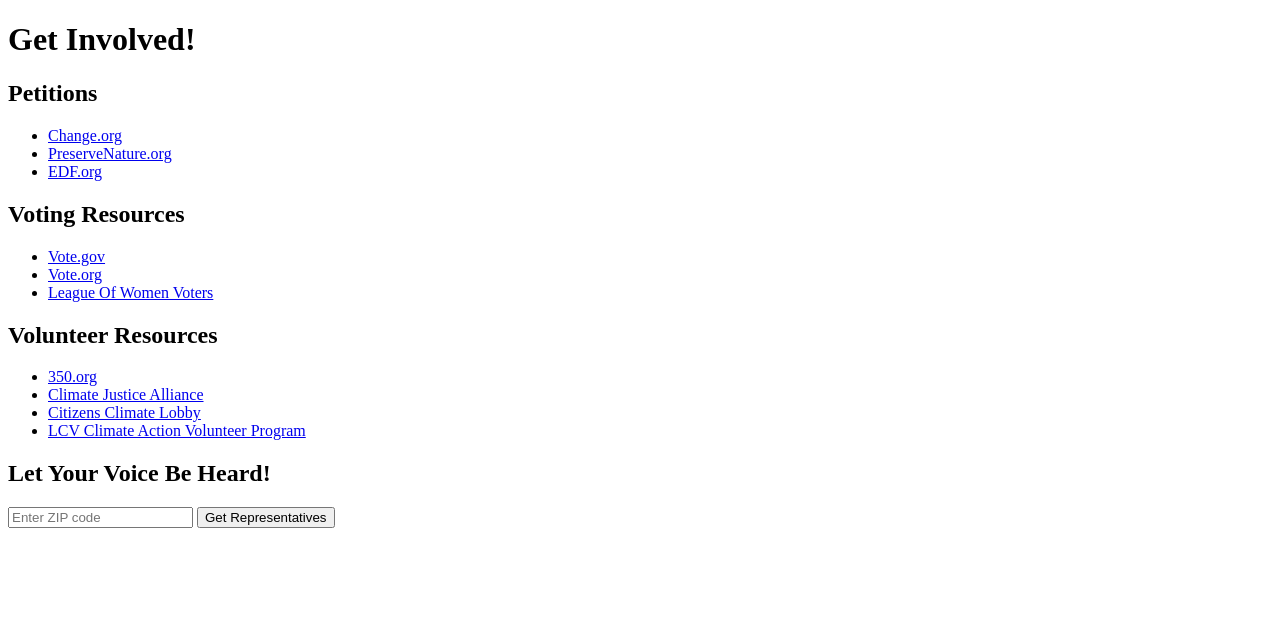
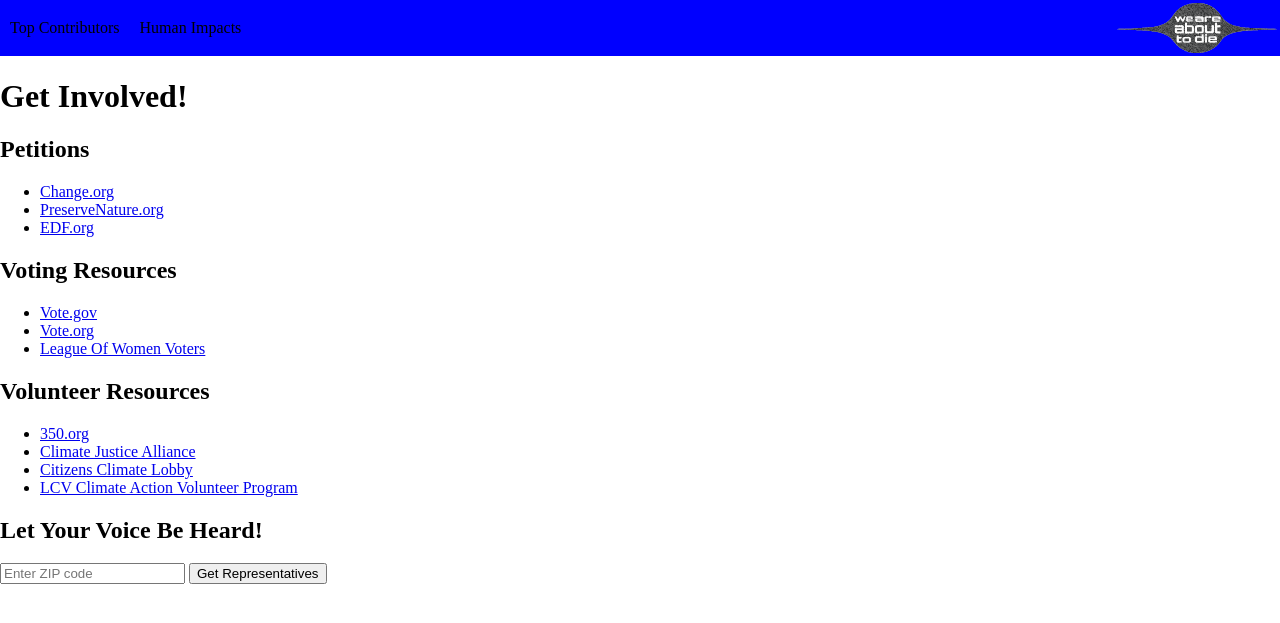
Before and after one commit to natewood2/we-are-about-to-die_hack_sprint, a Flask app: page / in a window 1280 px wide. Shown: the top 623 px of the page. Run offline with Flask 3, Linux system fonts and the light colour scheme.

Commit message:
adding styles

```diff
--- a/templates/index.html
+++ b/templates/index.html
@@ -7,6 +7,24 @@
     <link rel="stylesheet" href="styles/styles.css">
 </head>
 <body>
+    <!-- HEADER SECTION -->
+    <header>
+        <div class="navBar">
+            <nav>
+                <ul>
+                    <div class="nav1">
+                        <li><a href="top_contributors.html">Top Contributors</a></li>
+                    </div>
+                    <div class="nav2">
+                        <li><a href="human_impacts.html">Human Impacts</a></li>
+                    </div>
+                </ul>
+            </nav>
+        </div>
+        <div class="logo">
+            <img src="assets/logo.svg" alt="WeAreAboutToDieLogo">
+        </div>
+    </header>
     <!-- RESOURCES SECTION -->
     <div class="resources">
         <div>
--- /dev/null
+++ b/templates/styles/styles.css
@@ -0,0 +1,46 @@
+/* BODY STYLING */
+body {
+    margin: 0%;
+}
+
+/* HEADER STYLING */
+header {
+    display: flex;
+    justify-content: space-between;
+    align-items: center;
+    background-color: blue;
+}
+
+.logo {
+    display: flex;
+    align-items: center;
+    padding: .2rem;
+}
+
+.logo img {
+    width: 10rem;
+}
+
+/* NAV BAR STYLING */
+
+.navBar nav ul {
+    list-style-type: none;
+    margin: 0;
+    padding: 0;
+    display: flex;
+    justify-content: space-around;
+}
+
+.navBar nav ul li {
+    display: inline;
+}
+
+.navBar nav ul li a {
+    text-decoration: none;
+    color: #000;
+    padding: 10px;
+}
+
+.navBar nav ul li a:hover {
+    color: gray;
+}
```
Also changed, not shown: templates/assets/logo.svg (added).
